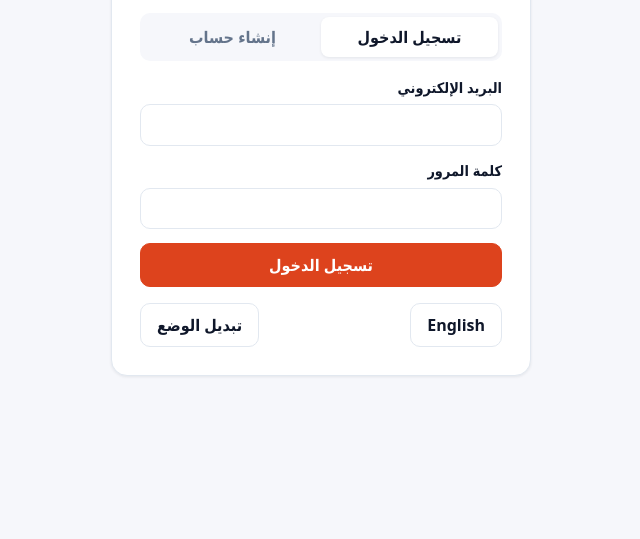
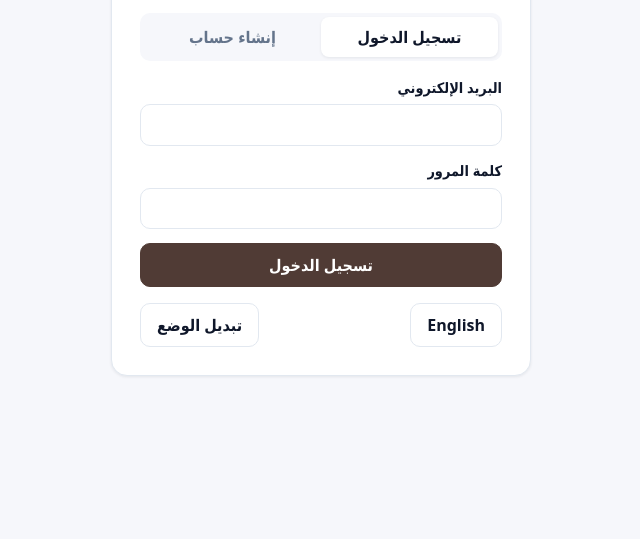
Before and after one commit to waleednemer/TaskFlow, a plain HTML site: page frontend/index.html in a window 1280 px wide. Shown: the part 261-800 px from the top of the page, without its empty margins (319-959 px from the left). Drawn offline with Linux system fonts and the light colour scheme; no server answers.

```diff
--- a/frontend/css/style.css
+++ b/frontend/css/style.css
@@ -1,6 +1,6 @@
 :root {
   --bg: #f6f7fb; --surface: #ffffff; --text: #0f172a; --muted: #64748b; --border: #e2e8f0;
-  --accent: #dd431d; --accent-ink: #ffffff; --danger: #dc2626; --shadow: 0 1px 3px rgba(15, 23, 42, .08);
+  --accent: #503b35; --accent-ink: #ffffff; --danger: #dc2626; --shadow: 0 1px 3px rgba(15, 23, 42, .08);
   --radius: 12px; color-scheme: light;
 }
 [data-theme="dark"] {
```
